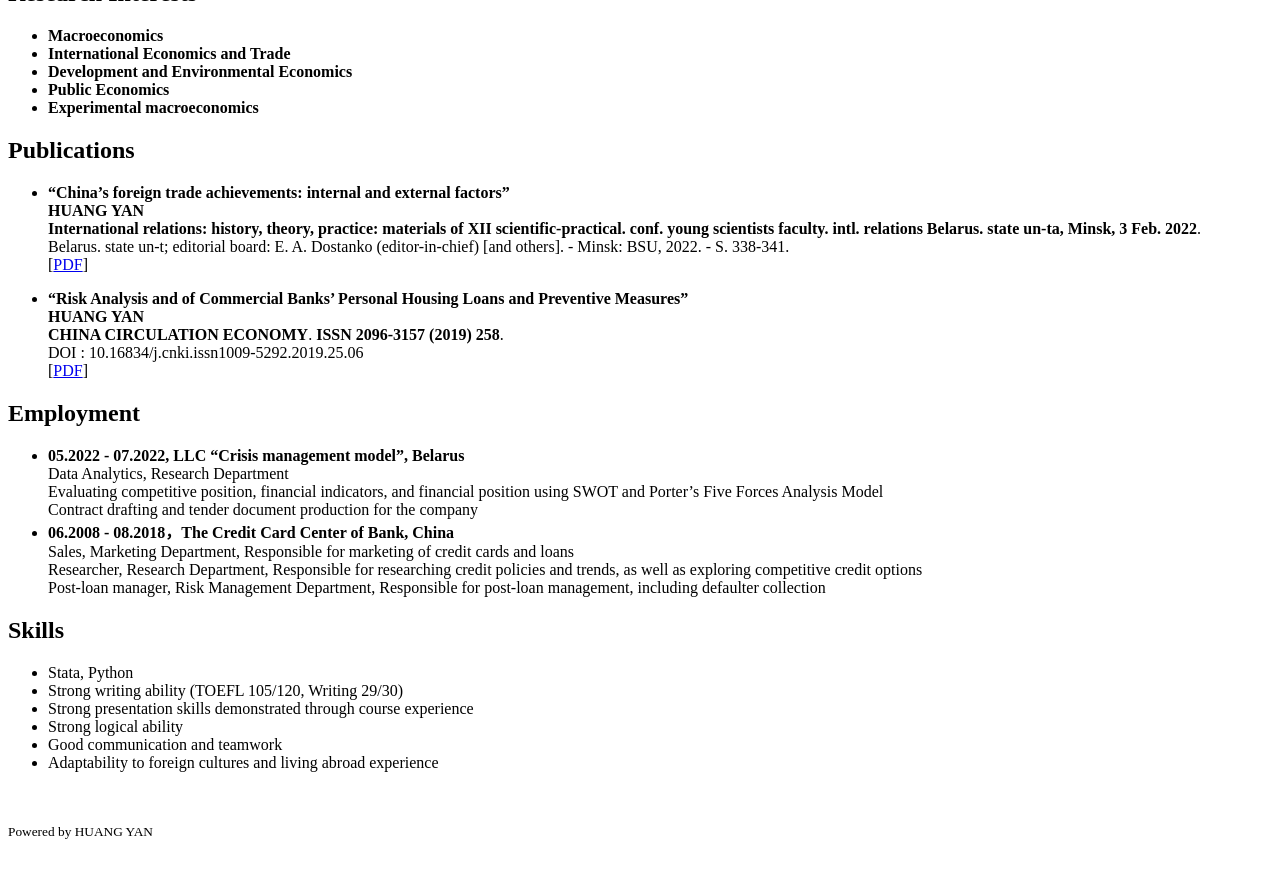
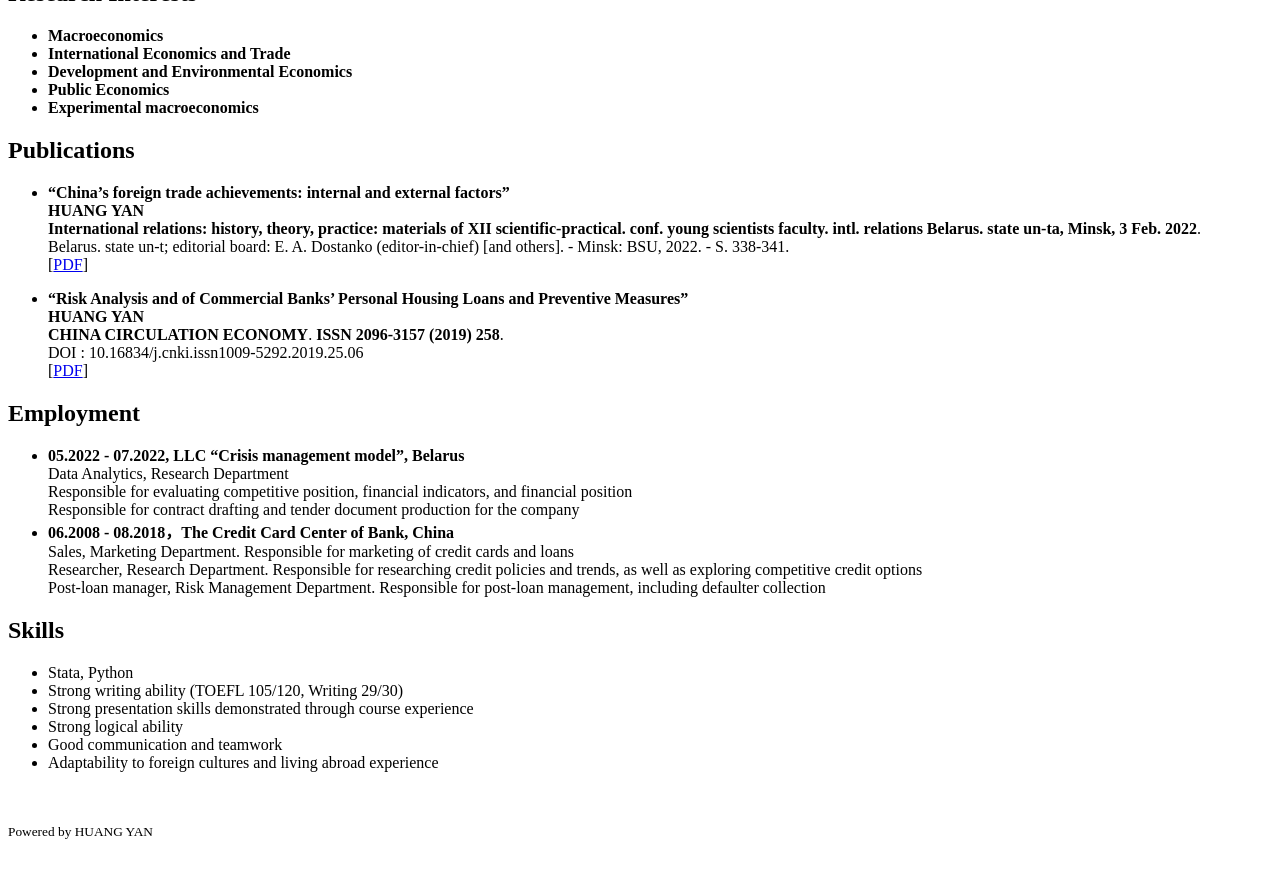
Before and after one commit to huangyan211/HuangYan, a Jekyll site: the page built from index.md, in a window 1280 px wide and 900 px high, scrolled down 3087 px. Shown: the top 878 px of the window. Built offline with Jekyll 4.4.1, drawn with Linux system fonts in a browser that asks for light colours; nearby versions of some CDN libraries; a style sheet for code colours, icons or effects is not loaded; our own code applies the rules of GitHub Pages for plain Markdown files.

Commit message:
Update index.md

```diff
--- a/index.md
+++ b/index.md
@@ -53,16 +53,16 @@ University of Chinese Academy of Social Sciences, Beijing, China**
   <br>
   Data Analytics, Research Department
   <br>
-  Evaluating competitive position, financial indicators, and financial position using SWOT and Porter's Five Forces Analysis Model
+  Responsible for evaluating competitive position, financial indicators, and financial position
   <br>
-  Contract drafting and tender document production for the company
+  Responsible for contract drafting and tender document production for the company
 - **06.2008 - 08.2018，The Credit Card Center of Bank, China**
   <br>
-  Sales, Marketing Department, Responsible for marketing of credit cards and loans
+  Sales, Marketing Department. Responsible for marketing of credit cards and loans
   <br>
-  Researcher, Research Department, Responsible for researching credit policies and trends, as well as exploring competitive credit options
+  Researcher, Research Department. Responsible for researching credit policies and trends, as well as exploring competitive credit options
   <br>
-  Post-loan manager, Risk Management Department, Responsible for post-loan management, including defaulter collection
+  Post-loan manager, Risk Management Department. Responsible for post-loan management, including defaulter collection
 
 ## Skills
 - Stata, Python
```
